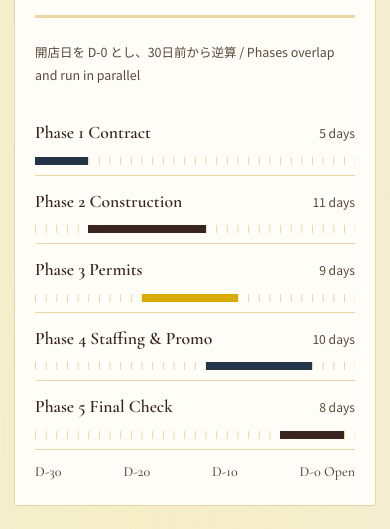
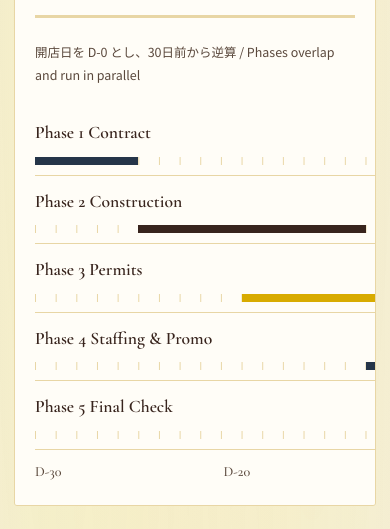
Before and after one commit to K93lum/new-product, a plain HTML site: page index.html in a window 390 px wide. Shown: the part 571-1100 px from the top of the page. Drawn offline with nearby package versions, Linux system fonts and the light colour scheme.

Commit message:
Fix the lower Gantt chart layout so it no longer breaks and restore the original chart styling with a safe overflow layout for the published page.

```diff
--- a/index.html
+++ b/index.html
@@ -156,7 +156,7 @@
       border: 1px solid var(--line);
       border-radius: 3px;
       min-width: 0;
-      overflow-x: hidden;
+      overflow-x: auto;
     }
 
     .schedule-top {
@@ -214,7 +214,7 @@
       gap: 18px;
       padding: 10px 0;
       border-bottom: 1px solid var(--line);
-      min-width: 0;
+      min-width: 620px;
     }
 
     .phase-name {
@@ -256,7 +256,7 @@
       grid-template-columns: 190px minmax(100px, 1fr) 64px;
       gap: 18px;
       margin-top: 9px;
-      min-width: 0;
+      min-width: 620px;
     }
 
     .timeline-axis > div:nth-child(2) {
@@ -438,12 +438,12 @@
       .page { width: min(100% - 28px, 600px); padding-top: 20px; }
       .hero { padding: 34px 26px; }
       .toolbar { margin: 16px 0 32px; }
-      .schedule { padding: 24px 20px 20px; margin-bottom: 40px; }
+      .schedule { padding: 24px 20px 20px; margin-bottom: 40px; overflow-x: auto; }
       .schedule-top { align-items: start; flex-direction: column; gap: 7px; }
-      .phase-row { grid-template-columns: 1fr auto; gap: 7px 12px; }
+      .phase-row { grid-template-columns: 1fr auto; gap: 7px 12px; min-width: 620px; }
       .timeline { grid-column: 1 / -1; grid-row: 2; min-width: 210px; }
       .phase-days { grid-column: 2; grid-row: 1; }
-      .timeline-axis { grid-template-columns: 1fr; }
+      .timeline-axis { grid-template-columns: 1fr; min-width: 620px; }
       .timeline-axis > div:first-child, .timeline-axis > div:last-child { display: none; }
       .checklist-section { grid-template-columns: 1fr; gap: 10px; padding: 22px 20px 18px; }
       .section-heading h3 { font-size: 1.75rem; }
```
